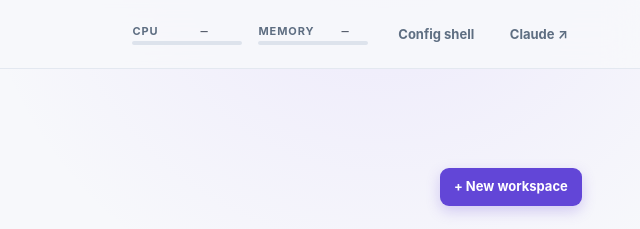
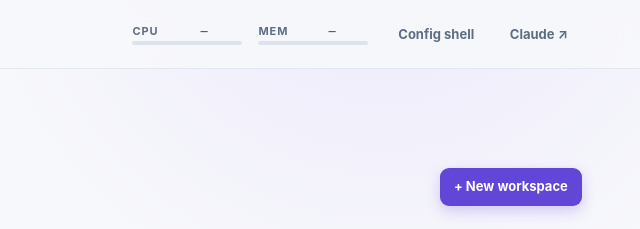
Before and after one commit to edkief/claude-workstation, a website with bundled scripts: page dashboard/public/index.html in a window 1280 px wide. Shown: the top 229 px of the page, 640-1280 px from the left. Built offline with nearby package versions, Linux system fonts and the light colour scheme; files whose address does not match are found by name.

Commit message:
fix(dashboard): fixed memory histogram wraparound on longer values

```diff
--- a/dashboard/public/index.html
+++ b/dashboard/public/index.html
@@ -11,7 +11,7 @@
   <a class="skip-link" href="#main-content">Skip to workspaces</a>
   <header class="app-header"><div class="app-header__inner">
     <a class="brand" href="/" aria-label="Claude Workstation home"><span class="brand__mark" aria-hidden="true">C</span><span>Claude Workstation</span><span class="environment-chip" id="pod-name" hidden></span></a>
-    <div class="header-metrics" aria-label="Cluster resource use"><div class="meter meter--compact"><span>CPU</span><strong id="overall-cpu">—</strong><i><b id="overall-cpu-bar"></b></i></div><div class="meter meter--compact"><span>Memory</span><strong id="overall-mem">—</strong><i><b id="overall-mem-bar"></b></i></div></div>
+    <div class="header-metrics" aria-label="Cluster resource use"><div class="meter meter--compact"><span>CPU</span><strong id="overall-cpu">—</strong><i><b id="overall-cpu-bar"></b></i></div><div class="meter meter--compact"><span>Mem</span><strong id="overall-mem">—</strong><i><b id="overall-mem-bar"></b></i></div></div>
     <nav class="header-nav" aria-label="Utility navigation"><a class="button button--quiet" href="/config-tty/" target="_blank" rel="noopener">Config shell</a><a class="button button--quiet" href="https://claude.ai/code" target="_blank" rel="noopener" aria-label="Open Claude Code">Claude ↗</a></nav>
   </div></header>
   <main class="app-shell" id="main-content">
```
